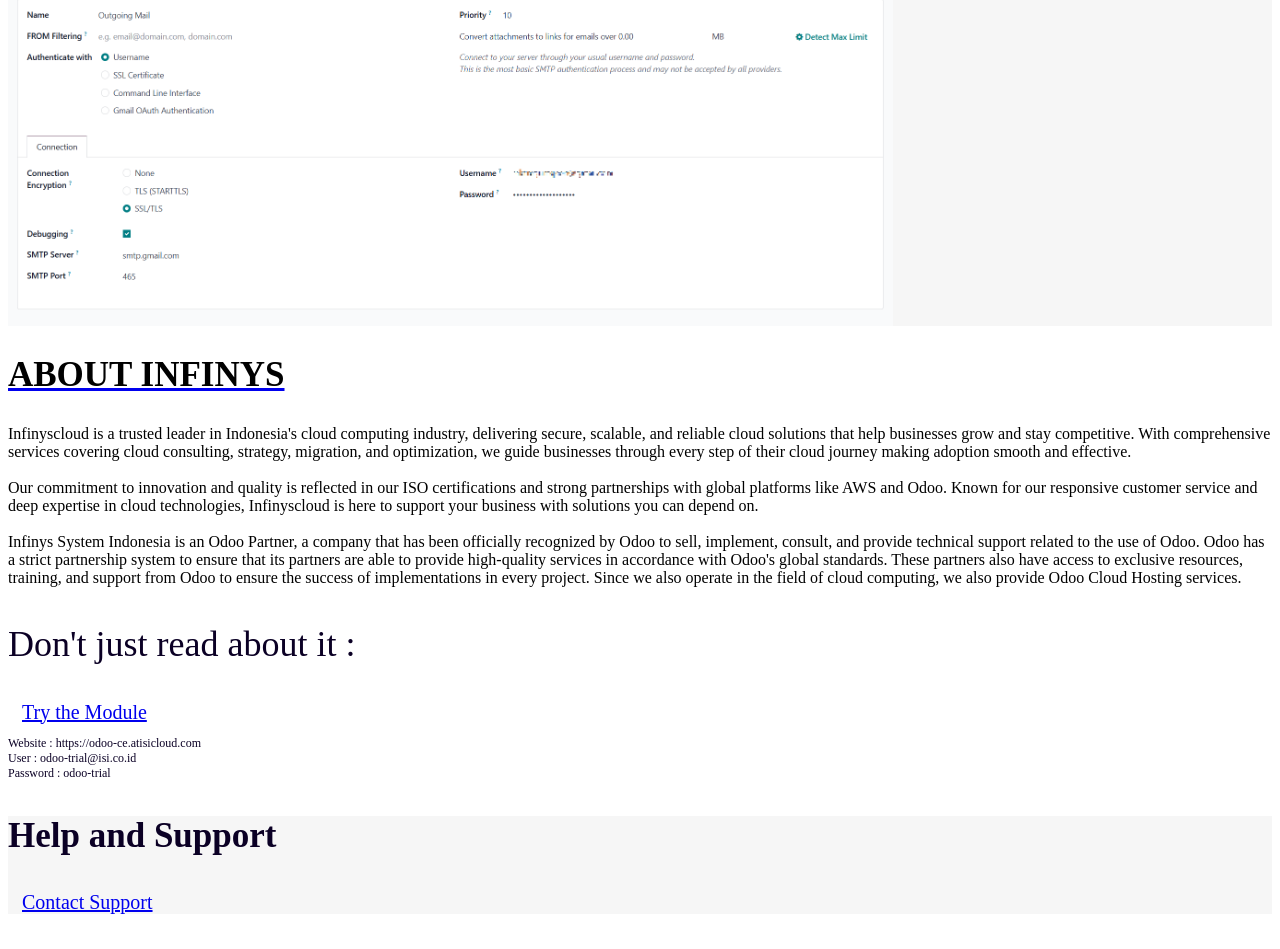
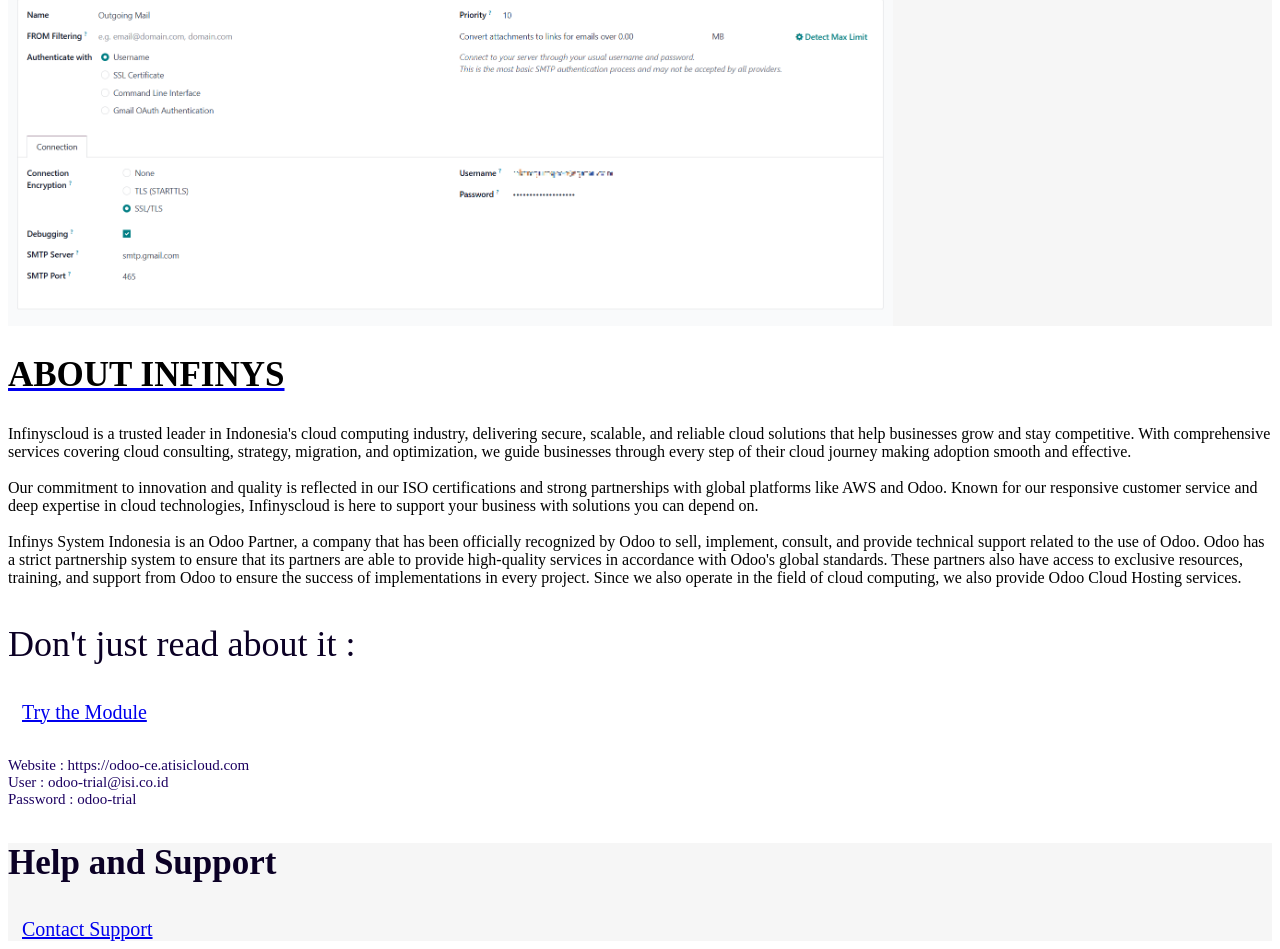
Before and after one commit to InfinysCloud/infinys_mailinglist_contact, a plain HTML site: page infinys_mailinglist_contact/static/description/index.html in a window 1280 px wide. Shown: the part 3385-4334 px from the top of the page. Before the commit the page ends 4307 px from the top, so only its background shows below. Drawn offline with Linux system fonts and the light colour scheme.

Commit message:
Update index.html

```diff
--- a/infinys_mailinglist_contact/static/description/index.html
+++ b/infinys_mailinglist_contact/static/description/index.html
@@ -158,8 +158,8 @@
                 class="btn btn-primary ms-md-4 align-self-center"
                 style="font-size: 20px; padding: 6px 14px;">
                     <i class="fa fa-rocket me-2"></i> Try the Module
-                </a><br/>
-                <p class="fw-bold mb-3 mb-md-0" style="font-size: 12px; color: #0b0025;">
+                </a><br/><br/>
+                <p class="fw-bold mb-3 mb-md-0" style="font-size: 15px; color: #1c0060;">
                 Website : https://odoo-ce.atisicloud.com <br>
                 User : odoo-trial@isi.co.id <br>
                 Password : odoo-trial
```
